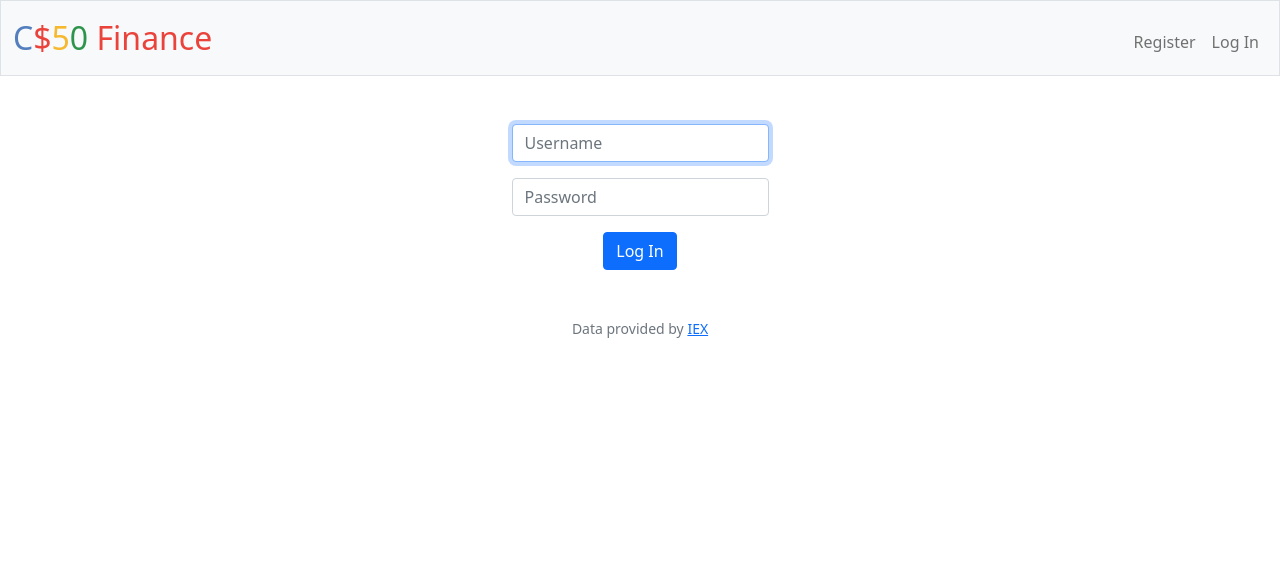
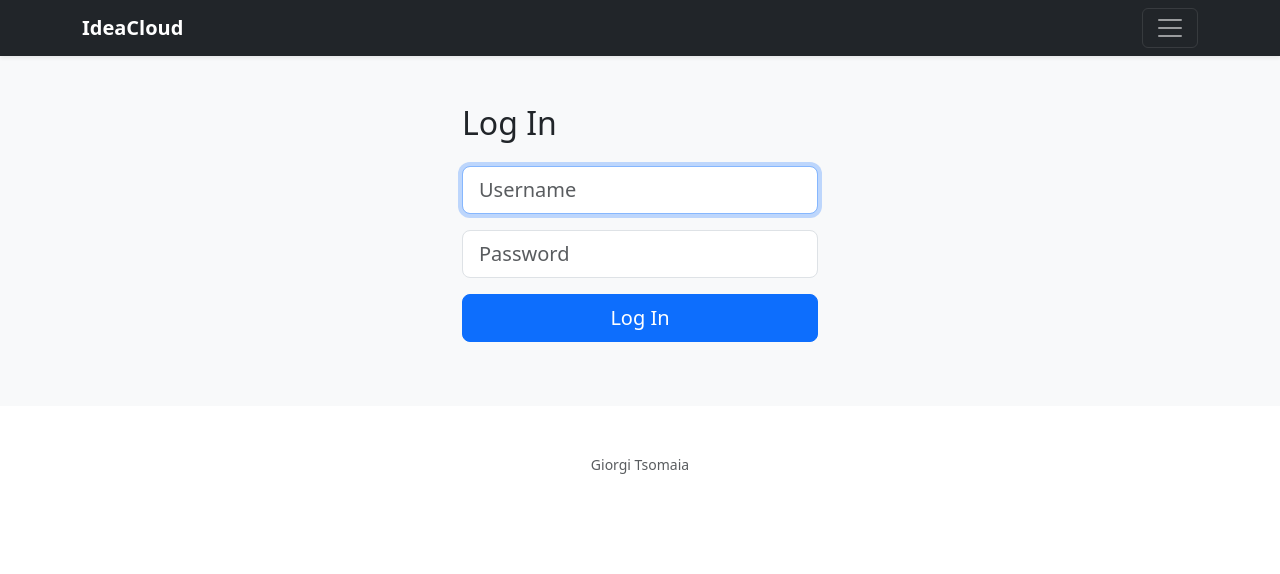
Before and after one commit to comcoma/cs50x-final, a Flask app: page /login in a window 1280 px wide. Shown: the top 574 px of the page. Run offline with Flask 3, Linux system fonts and the light colour scheme; some libraries are stand-ins or nearby versions.

Commit message:
retrieves ideas from db. sign up and register added

```diff
--- a/app.py
+++ b/app.py
@@ -1,35 +1,27 @@
 import os
-
 from cs50 import SQL
 from flask import Flask, flash, redirect, render_template, request, session
 from flask_session import Session
 from tempfile import mkdtemp
 from werkzeug.security import check_password_hash, generate_password_hash
-
-from helpers import apology, login_required, lookup, usd
+from helpers import apology, login_required
 
 # Configure application
 app = Flask(__name__)
-
-# Custom filter
-app.jinja_env.filters["usd"] = usd
 
 # Configure session to use filesystem (instead of signed cookies)
 app.config["SESSION_PERMANENT"] = False
 app.config["SESSION_TYPE"] = "filesystem"
 Session(app)
 
-# Configure CS50 Library to use SQLite database
-db = SQL("sqlite:///finance.db")
-
-# Make sure API key is set
-if not os.environ.get("API_KEY"):
-    raise RuntimeError("API_KEY not set")
+# Connect to DB
+db = SQL("sqlite:///cloud.db")
 
 
 @app.after_request
 def after_request(response):
     """Ensure responses aren't cached"""
+
     response.headers["Cache-Control"] = "no-cache, no-store, must-revalidate"
     response.headers["Expires"] = 0
     response.headers["Pragma"] = "no-cache"
@@ -37,24 +29,11 @@ def after_request(response):
 
 
 @app.route("/")
-@login_required
 def index():
-    """Show portfolio of stocks"""
-    return apology("TODO")
+    """Show all the ideas posted"""
 
-
-@app.route("/buy", methods=["GET", "POST"])
-@login_required
-def buy():
-    """Buy shares of stock"""
-    return apology("TODO")
-
-
-@app.route("/history")
-@login_required
-def history():
-    """Show history of transactions"""
-    return apology("TODO")
+    rows = db.execute("SELECT * FROM ideas")
+    return render_template("index.html", rows=rows)
 
 
 @app.route("/login", methods=["GET", "POST"])
@@ -97,28 +76,48 @@ def login():
 def logout():
     """Log user out"""
 
-    # Forget any user_id
+    # Forget any user_id and redirect to home
     session.clear()
-
-    # Redirect user to login form
     return redirect("/")
-
-
-@app.route("/quote", methods=["GET", "POST"])
-@login_required
-def quote():
-    """Get stock quote."""
-    return apology("TODO")
 
 
 @app.route("/register", methods=["GET", "POST"])
 def register():
     """Register user"""
-    return apology("TODO")
 
+    session.clear()
+    # User reached route via POST (submitting the register form)
+    if request.method == "POST":
 
-@app.route("/sell", methods=["GET", "POST"])
-@login_required
-def sell():
-    """Sell shares of stock"""
-    return apology("TODO")
+        # ensure username was submitted
+        if not request.form.get("username"):
+            return apology("must provide username", 400)
+
+        # ensure password was submitted
+        elif not request.form.get("password"):
+            return apology("must provide password", 400)
+
+        # ensure passwords match
+        elif request.form.get("password") != request.form.get("confirmation"):
+            return apology("passwords do not match", 400)
+
+        # save username and password hash in variables
+        username = request.form.get("username")
+        hash = generate_password_hash(request.form.get("password"))
+
+        # Query database to ensure username isn't already taken
+        rows = db.execute("SELECT * FROM users WHERE username = :username",
+                          username=username)
+        if len(rows) != 0:
+            return apology("username is already taken", 400)
+
+        # insert username and hash into database
+        db.execute("INSERT INTO users (username, hash) VALUES (:username, :hash)",
+                   username=username, hash=hash)
+
+        # redirect to login page
+        return redirect("/")
+
+    # User reached route via GET (as by clicking a link or via redirect)
+    else:
+        return render_template("register.html")
--- a/static/styles.css
+++ b/static/styles.css
@@ -1,23 +1,39 @@
-/* Size for brand */
-nav .navbar-brand
-{
-    font-size: xx-large;
-}
+:root {
+    --jumbotron-padding-y: 3rem;
+  }
 
-/* Colors for brand */
-nav .navbar-brand .blue
-{
-    color: #537fbe;
-}
-nav .navbar-brand .red
-{
-    color: #ea433b;
-}
-nav .navbar-brand .yellow
-{
-    color: #f5b82e;
-}
-nav .navbar-brand .green
-{
-    color: #2e944b;
-}
+  .jumbotron {
+    padding-top: var(--jumbotron-padding-y);
+    padding-bottom: var(--jumbotron-padding-y);
+    margin-bottom: 0;
+    background-color: #fff;
+  }
+  @media (min-width: 768px) {
+    .jumbotron {
+      padding-top: calc(var(--jumbotron-padding-y) * 2);
+      padding-bottom: calc(var(--jumbotron-padding-y) * 2);
+    }
+  }
+
+  .jumbotron p:last-child {
+    margin-bottom: 0;
+  }
+
+  .jumbotron-heading {
+    font-weight: 300;
+  }
+
+  .jumbotron .container {
+    max-width: 40rem;
+  }
+
+  footer {
+    padding-top: 3rem;
+    padding-bottom: 3rem;
+  }
+
+  footer p {
+    margin-bottom: .25rem;
+  }
+
+  .box-shadow { box-shadow: 0 .25rem .75rem rgba(0, 0, 0, .05); }
--- a/templates/layout.html
+++ b/templates/layout.html
@@ -1,70 +1,60 @@
 <!DOCTYPE html>
-
 <html lang="en">
-
 	<head>
-
-        <meta charset="utf-8">
-        <meta name="viewport" content="initial-scale=1, width=device-width">
-
-        <!-- http://getbootstrap.com/docs/5.1/ -->
-        <link crossorigin="anonymous" href="https://cdn.jsdelivr.net/npm/bootstrap@5.1.3/dist/css/bootstrap.min.css" integrity="sha384-1BmE4kWBq78iYhFldvKuhfTAU6auU8tT94WrHftjDbrCEXSU1oBoqyl2QvZ6jIW3" rel="stylesheet">
-        <script crossorigin="anonymous" src="https://cdn.jsdelivr.net/npm/bootstrap@5.1.3/dist/js/bootstrap.bundle.min.js" integrity="sha384-ka7Sk0Gln4gmtz2MlQnikT1wXgYsOg+OMhuP+IlRH9sENBO0LRn5q+8nbTov4+1p"></script>
-
-        <!-- https://favicon.io/emoji-favicons/money-bag/ -->
-        <link href="/static/favicon.ico" rel="icon">
-
-        <link href="/static/styles.css" rel="stylesheet">
-
-        <title>C$50 Finance: {% block title %}{% endblock %}</title>
-
+		<meta charset="UTF-8">
+		<meta http-equiv="X-UA-Compatible" content="IE=edge">
+		<meta name="viewport" content="width=device-width, initial-scale=1.0">
+		<link href="https://cdn.jsdelivr.net/npm/bootstrap@5.3.0-alpha3/dist/css/bootstrap.min.css" rel="stylesheet" integrity="sha384-KK94CHFLLe+nY2dmCWGMq91rCGa5gtU4mk92HdvYe+M/SXH301p5ILy+dN9+nJOZ" crossorigin="anonymous">
+		<link rel="stylesheet" href="/static/styles.css">
+		<title>IdeaCloud: {% block title %}{% endblock %}</title>
 	</head>
-
 	<body>
-
-        <nav class="bg-light border navbar navbar-expand-md navbar-light">
-            <div class="container-fluid">
-                <a class="navbar-brand" href="/"><span class="blue">C</span><span class="red">$</span><span class="yellow">5</span><span class="green">0</span> <span class="red">Finance</span></a>
-                <button aria-controls="navbar" aria-expanded="false" aria-label="Toggle navigation" class="navbar-toggler" data-bs-target="#navbar" data-bs-toggle="collapse" type="button">
+		<header data-bs-theme="dark">
+			<div class="collapse text-bg-dark" id="navbarHeader">
+				<div class="container">
+					<div class="row">
+						<div class="col-sm-8 col-md-7 py-4">
+							<h4>About</h4>
+							<p class="text-body-secondary">This is a CS50 final project created by Giorgi Tsomaia. Here you can share your ideas for developers so that they can create something meaningful instead of working on randomly generated useless projects.</p>
+						</div>
+						<div class="col-sm-4 offset-md-1 py-4">
+							<ul class="list-unstyled">
+								{% if session["user_id"] %}
+								<!--if logged in show this-->
+								<li><a href="#" class="text-white">My Account</a></li>
+								<li><a href="logout" class="text-white">Log Out</a></li>
+								{% else %}
+								<!--if NOT logged in show this-->
+								<li><a href="register" class="text-white">Sign Up</a></li>
+								<li><a href="login" class="text-white">Log In</a></li>
+								{% endif %}
+							</ul>
+						</div>
+					</div>
+				</div>
+			</div>
+			<div class="navbar navbar-dark bg-dark shadow-sm">
+				<div class="container">
+					<a href="/" class="navbar-brand d-flex align-items-center">
+					<strong>IdeaCloud</strong>
+					</a>
+					<button class="navbar-toggler" type="button" data-bs-toggle="collapse" data-bs-target="#navbarHeader" aria-controls="navbarHeader" aria-expanded="false" aria-label="Toggle navigation">
 					<span class="navbar-toggler-icon"></span>
 					</button>
-                <div class="collapse navbar-collapse" id="navbar">
-                    {% if session["user_id"] %}
-                        <ul class="navbar-nav me-auto mt-2">
-                            <li class="nav-item"><a class="nav-link" href="/quote">Quote</a></li>
-                            <li class="nav-item"><a class="nav-link" href="/buy">Buy</a></li>
-                            <li class="nav-item"><a class="nav-link" href="/sell">Sell</a></li>
-                            <li class="nav-item"><a class="nav-link" href="/history">History</a></li>
-                        </ul>
-                        <ul class="navbar-nav ms-auto mt-2">
-                            <li class="nav-item"><a class="nav-link" href="/logout">Log Out</a></li>
-                        </ul>
-                    {% else %}
-                        <ul class="navbar-nav ms-auto mt-2">
-                            <li class="nav-item"><a class="nav-link" href="/register">Register</a></li>
-                            <li class="nav-item"><a class="nav-link" href="/login">Log In</a></li>
-                        </ul>
-                    {% endif %}
 				</div>
 			</div>
-        </nav>
+		</header>
+		<main>
 
-        {% if get_flashed_messages() %}
-            <header>
-                <div class="alert alert-primary mb-0 text-center" role="alert">
-                    {{ get_flashed_messages() | join(" ") }}
+            <div class="album py-5 bg-body-tertiary">
+                <div class="container">
+			            {% block main %}{% endblock %}
                 </div>
-            </header>
-        {% endif %}
-
-        <main class="container-fluid py-5 text-center">
-            {% block main %}{% endblock %}
+            </div>
 		</main>
-
 		<footer class="mb-5 small text-center text-muted">
-            Data provided by <a href="https://iexcloud.io/">IEX</a>
+			<p>Giorgi Tsomaia</p>
 		</footer>
-
 	</body>
-
+	<script src="https://cdn.jsdelivr.net/npm/bootstrap@5.3.0-alpha3/dist/js/bootstrap.bundle.min.js" integrity="sha384-ENjdO4Dr2bkBIFxQpeoTz1HIcje39Wm4jDKdf19U8gI4ddQ3GYNS7NTKfAdVQSZe" crossorigin="anonymous"></script>
 </html>
--- a/templates/login.html
+++ b/templates/login.html
@@ -5,13 +5,22 @@
 {% endblock %}
 
 {% block main %}
+
+<div class="row d-flex justify-content-center">
+    <div class="col-sm-12 col-md-6 col-lg-4">
+            <h2 class="mb-4">Log In</h2>
             <form action="/login" method="post">
                 <div class="mb-3">
-            <input autocomplete="off" autofocus class="form-control mx-auto w-auto" id="username" name="username" placeholder="Username" type="text">
+                    <input autocomplete="off" autofocus class="form-control form-control-lg" id="username" name="username" placeholder="Username" type="text">
                 </div>
                 <div class="mb-3">
-            <input class="form-control mx-auto w-auto" id="password" name="password" placeholder="Password" type="password">
+                    <input class="form-control form-control-lg" id="password" name="password" placeholder="Password" type="password">
                 </div>
-        <button class="btn btn-primary" type="submit">Log In</button>
+                <div class="mb-3">
+                <button class="btn btn-primary btn-lg col-12" type="submit">Log In</button>
+                </div>
             </form>
+    </div>
+</div>
+
 {% endblock %}
```
Also changed, not shown: templates/index.html (added, +26 -0 lines), templates/register.html (added, +27 -0 lines), cloud.db (added), 2 other files. Lines whose indentation alone changed are shown as unchanged.
